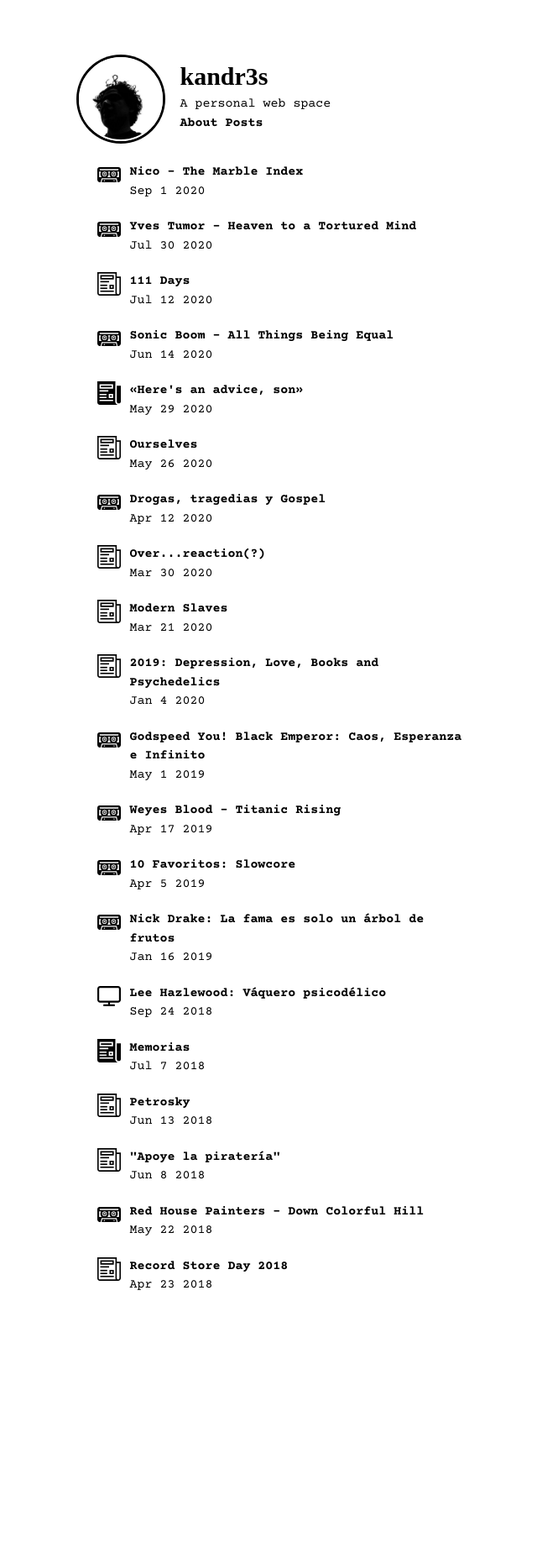
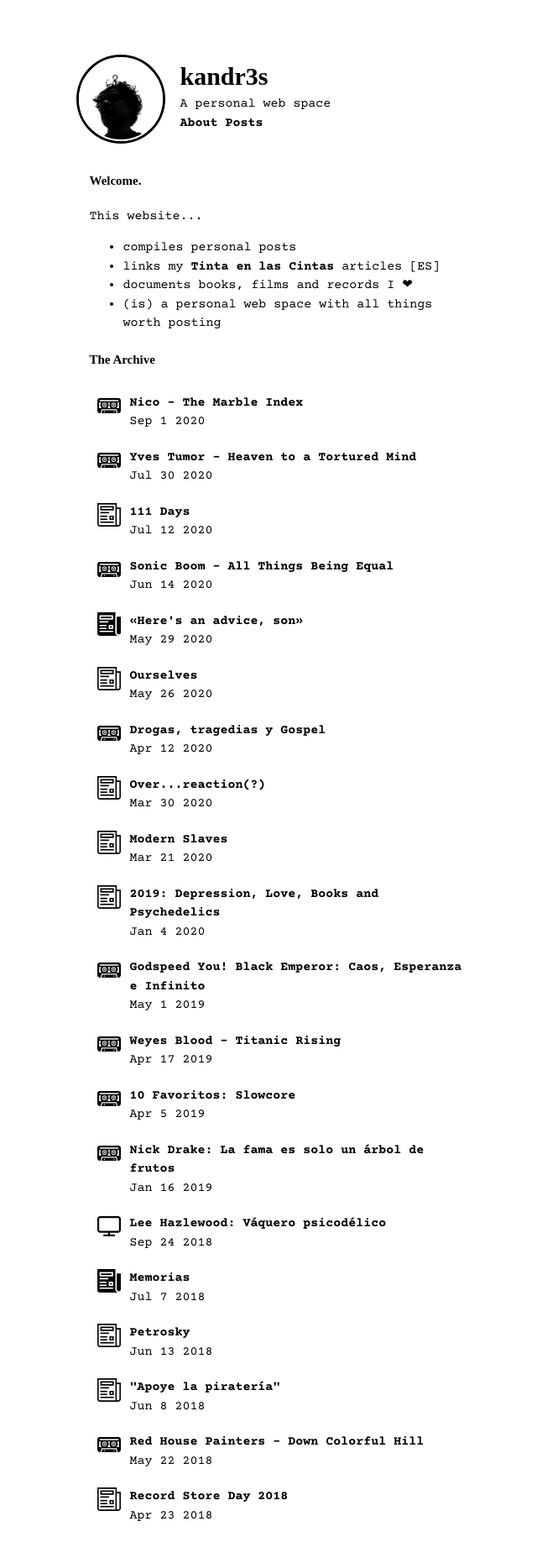
Before and after one commit to kandr3s/kandr3s.github.io, a Jekyll site: the page built from index.html, in a window 1280 px wide. Shown: the whole page at 84% size, without its empty margins (322-962 px from the left). Built offline with Jekyll 4.4.1, drawn with Linux system fonts in a browser that asks for light colours; nearby versions of some CDN libraries; before the commit the page ends 1581 px from its top, so only the background shows below that.

Commit message:
Adds welcome message

```diff
--- a/index.html
+++ b/index.html
@@ -1,7 +1,17 @@
 ---
 layout: base
 ---
+<h4>Welcome.</h4>
 
+<p>This website...</p>
+    <ul>
+        <li>compiles personal <a class="link" href="/posts">posts</a>
+        <li>links my <a href="https://tintaenlascintas.co" target="_blank"><b>Tinta en las Cintas</b></a> articles [ES]</li>
+        <li>documents <a class="link" href="/books">books</a>, <a class="link" href="/films">films</a> and <a class="link" href="/music">records</a> I ❤</li>
+        <li>(is) a personal web space with all things worth posting</li>
+    </ul>
+
+<h4>The Archive</h4>
 
 <div class="content-grid">
     {% for post in site.posts %}
```
